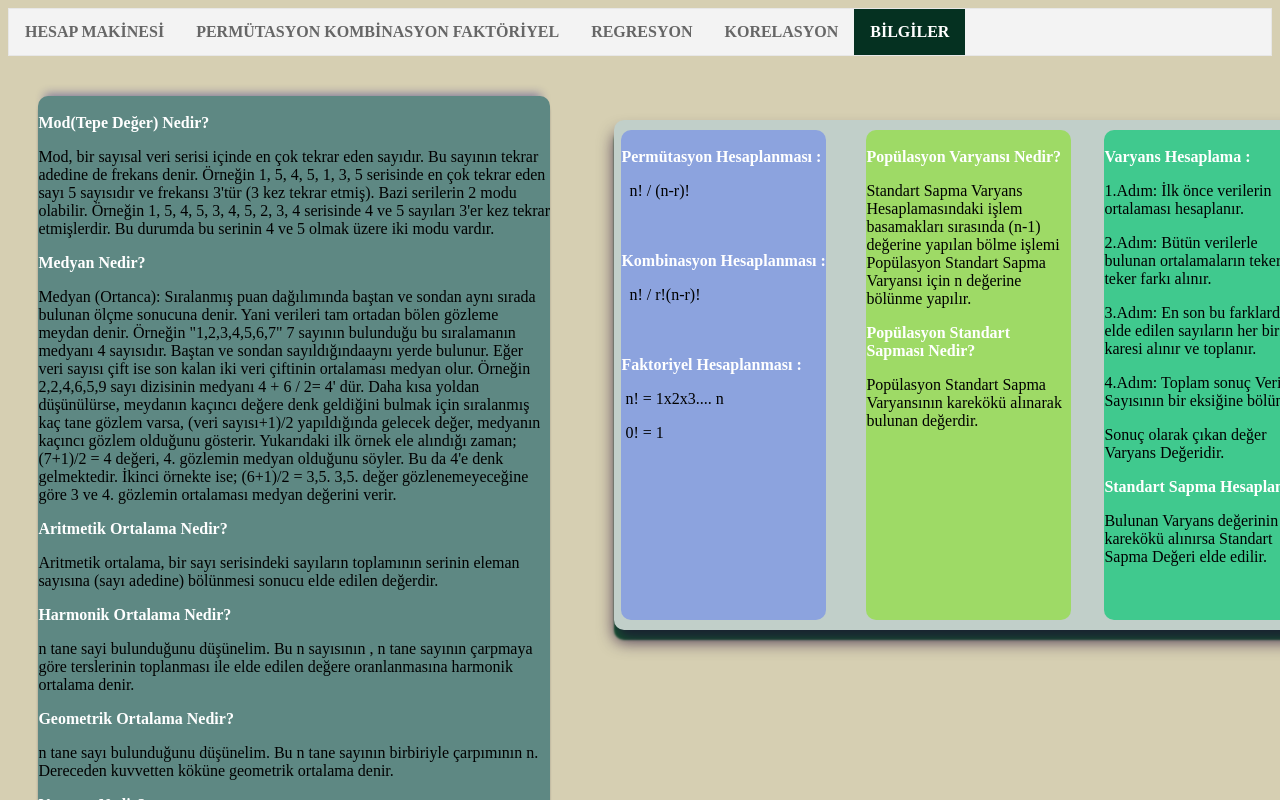
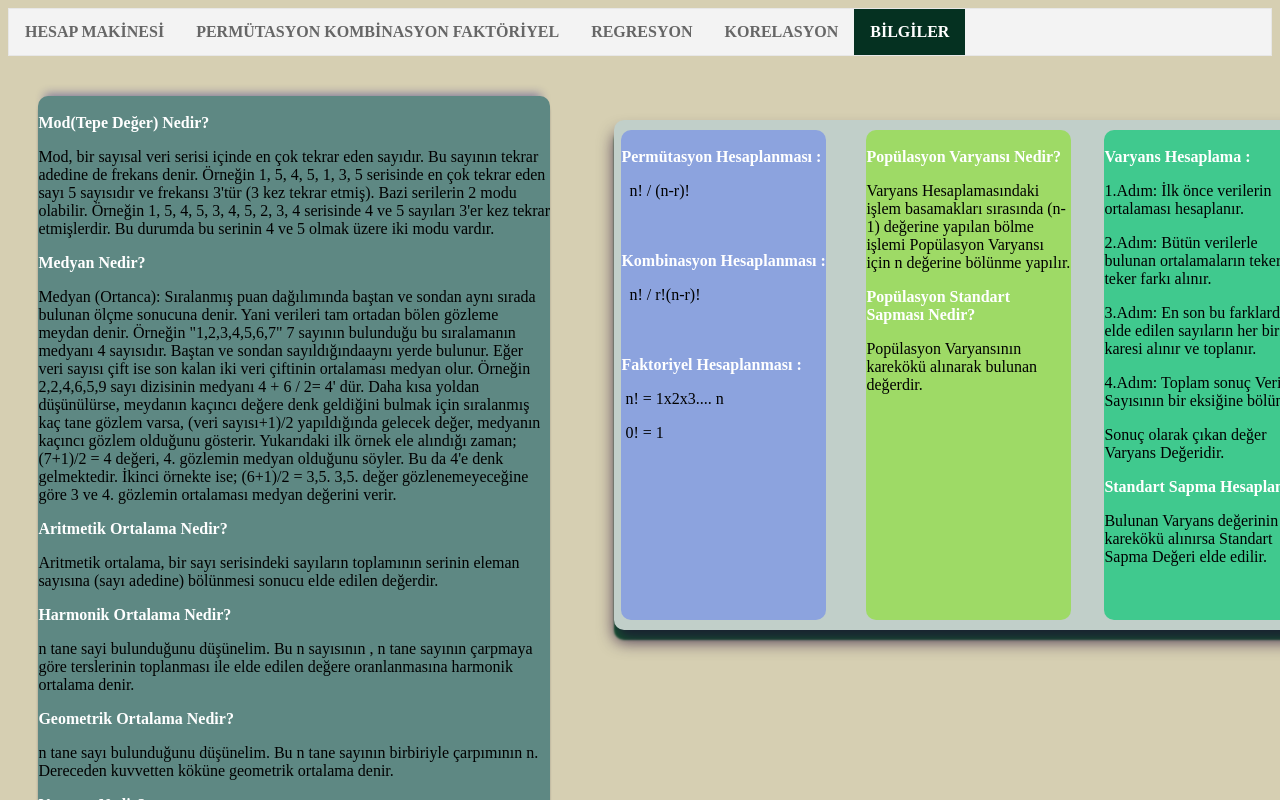
Before and after one commit to kaansertel/Istatistik-Hesap-Makinesi, a plain HTML site: page bilgiler.html in a window 1280 px wide. Drawn offline with Linux system fonts and the light colour scheme.

Commit message:
Update bilgiler.html

```diff
--- a/bilgiler.html
+++ b/bilgiler.html
@@ -58,12 +58,11 @@
                 <br>
 
             <font color="white"> <b>Popülasyon  Varyansı Nedir? </b></font>
-             <p>Standart Sapma Varyans Hesaplamasındaki işlem basamakları sırasında
-                 (n-1)  değerine  yapılan bölme işlemi Popülasyon Standart
-                 Sapma Varyansı için n değerine bölünme yapılır.
+             <p>Varyans Hesaplamasındaki işlem basamakları sırasında
+                 (n-1)  değerine  yapılan bölme işlemi Popülasyon Varyansı için n değerine bölünme yapılır.
              </p>
              <font color="white"><b>Popülasyon Standart Sapması Nedir?</b></font>
-             <p>Popülasyon Standart Sapma Varyansının karekökü alınarak bulunan değerdir.</p>
+             <p>Popülasyon Varyansının karekökü alınarak bulunan değerdir.</p>
 
 
 
@@ -149,7 +148,7 @@
          <p>
 
 
-            Bir veri dizisindeki en büyük değer ile en küçük değer arasındaki fark olarak yifade edilir.
+            Bir veri dizisindeki en büyük değer ile en küçük değer arasındaki fark olarak ifade edilir.
             Örnek olarak;
             veri dizisi 5,9,1,23,12,23 ise dizisinin açıklığı 23-1=22'dir.
 
```
